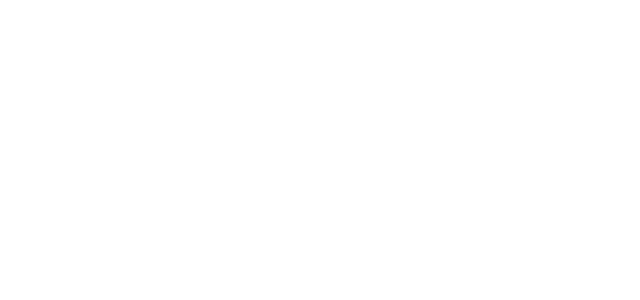
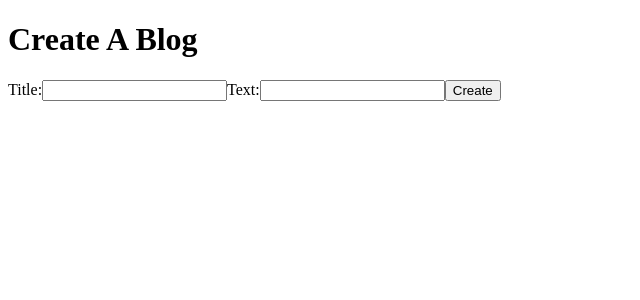
Before and after one commit to kiminseo-dev/project-blog-api, a React app in the folder frontend/: page /blogs/create in a window 1280 px wide. Before the commit this address had no page. Shown: the top 300 px of the page, without its empty margins (0-640 px from the left). Built offline with nearby package versions, Linux system fonts and the light colour scheme; the HTML template or start-up script is replaced by a standard one.

Commit message:
creating blogs frontend page

```diff
--- a/frontend/src/App.jsx
+++ b/frontend/src/App.jsx
@@ -1,12 +1,10 @@
-import {
-  Routes,
-  Route,
-} from "react-router";
+import { Routes, Route } from "react-router";
 
 import Signup from "./pages/Signup";
 import Login from "./pages/Login";
 import Home from "./pages/Home";
 import Blogs from "./pages/Blogs";
+import BlogCreate from "./pages/BlogCreate";
 
 function App() {
   return (
@@ -15,6 +13,7 @@ function App() {
       <Route path="/signup" element={<Signup />} />
       <Route path="/login" element={<Login />} />
       <Route path="/blogs" element={<Blogs />} />
+      <Route path="/blogs/create" element={<BlogCreate />} />
     </Routes>
   );
 }
--- a/frontend/src/pages/BlogCreate.jsx
+++ b/frontend/src/pages/BlogCreate.jsx
@@ -0,0 +1,62 @@
+import { useState } from "react";
+
+export default function BlogCreate() {
+  const [message, setMessage] = useState("");
+
+  async function handleCreate(event) {
+    // prevent browser default behavior
+    event.preventDefault();
+
+    // get form data
+    const formData = new FormData(event.currentTarget);
+    // extract form data
+    const data = {
+      title: formData.get("title"),
+      text: formData.get("text"),
+    };
+
+    try {
+      // get token
+      const token = sessionStorage.getItem("token");
+
+      // create blog post request
+      const response = await fetch("/api/blogs", {
+        method: "POST",
+        headers: {
+          "Content-Type": "application/json",
+          Authorization: `Bearer ${token}`,
+        },
+        body: JSON.stringify(data),
+      });
+      // convert to json
+      const result = await response.json();
+
+      // error
+      if (!response.ok) {
+        throw new Error(result.message || "Something went wrong");
+      }
+
+      setMessage("Blog Created");
+      console.log(result);
+    } catch (err) {
+      setMessage(err.message);
+    }
+  }
+
+  return (
+    <div>
+      <h1>Create A Blog</h1>
+      <form onSubmit={handleCreate}>
+        <label htmlFor="name">Title:</label>
+        <input id="name" name="title" type="text" required />
+
+        <label htmlFor="text">Text:</label>
+        <input id="text" name="text" required />
+
+        <button type="submit">Create</button>
+      </form>
+
+      <p>{message}</p>
+    </div>
+  );
+}
--- a/frontend/src/pages/Signup.jsx
+++ b/frontend/src/pages/Signup.jsx
@@ -17,9 +17,10 @@ export default function Signup() {
       password: formData.get("password"),
     };
 
-    const token = sessionStorage.getItem("token");
+    try {
+      // get token
+      const token = sessionStorage.getItem("token");
 
-    try {
       // signup post request
       const response = await fetch("/api/auth/signup", {
         method: "POST",
```
Also changed, not shown: 1 other file (tests, documents, lock files or other folders).
